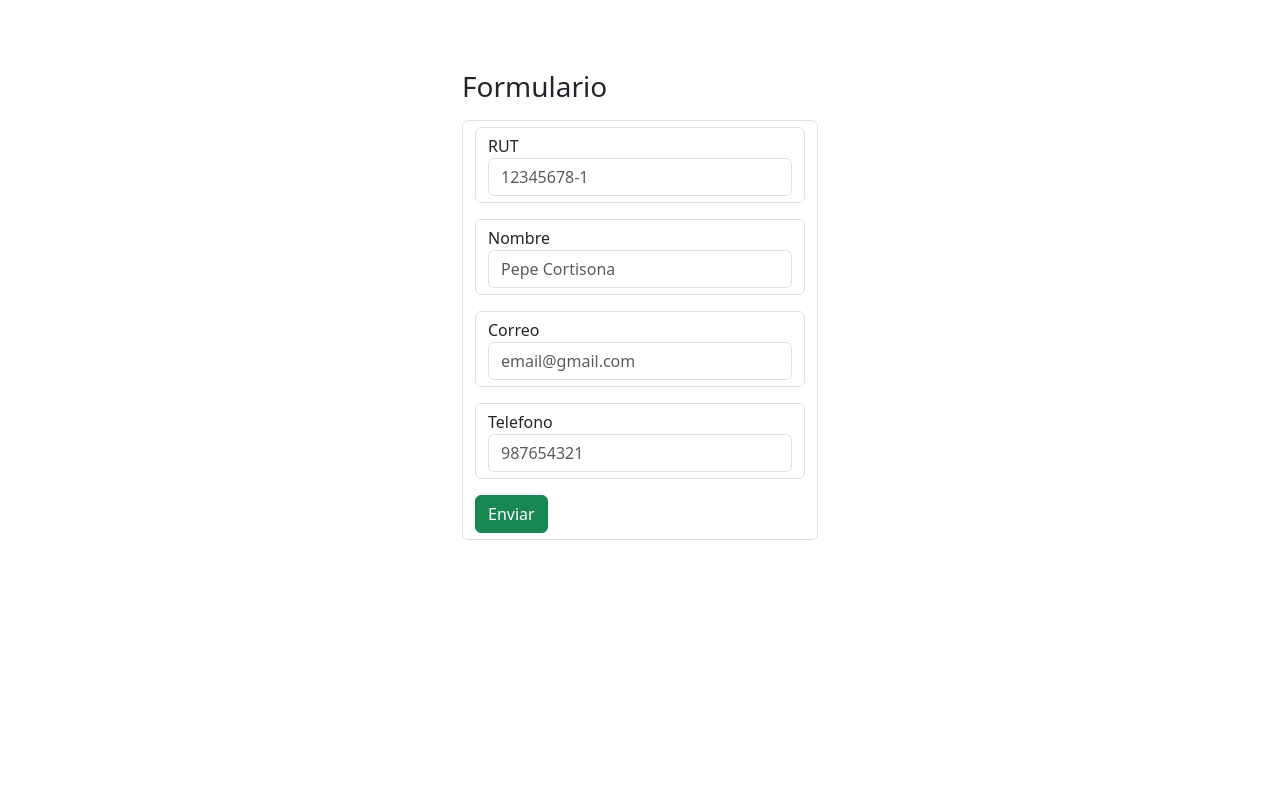
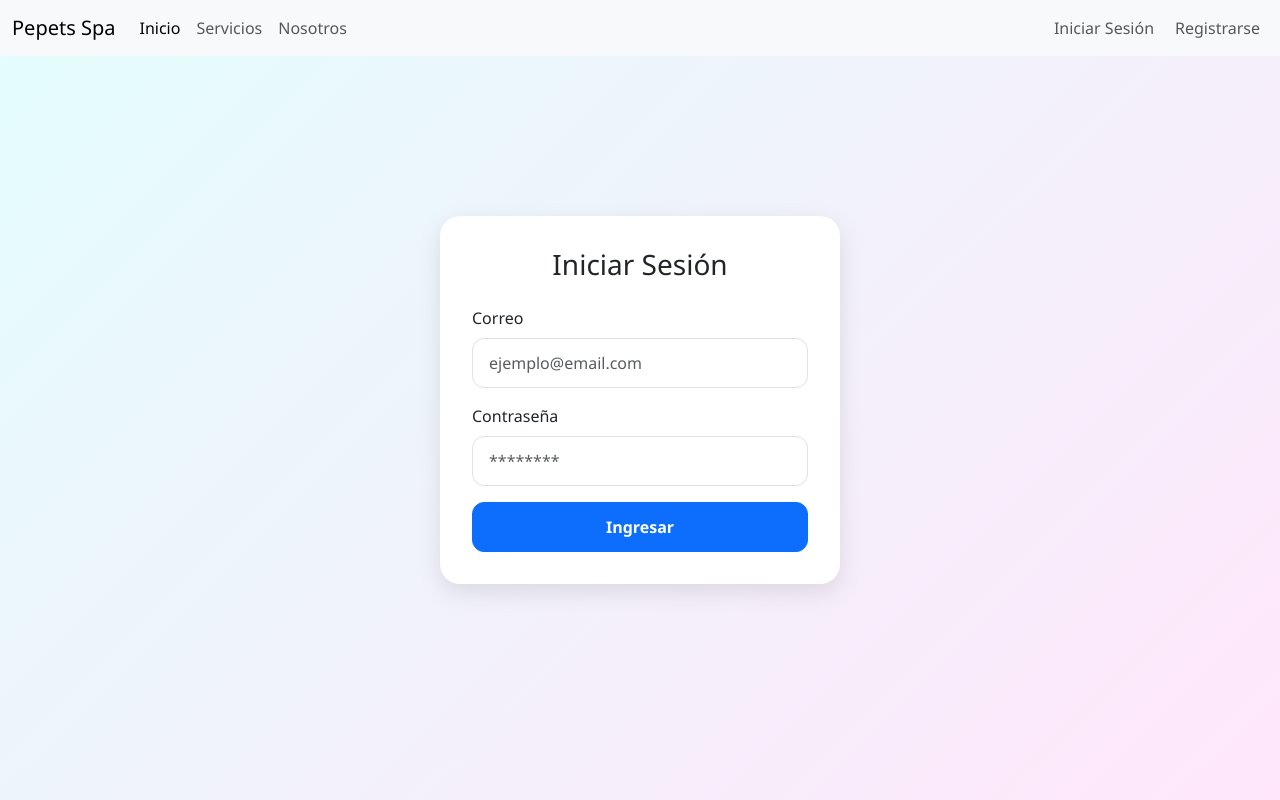
Before and after one commit to NelsonCofre/pepe-tech, a plain HTML site: page login.html in a window 1280 px wide. Drawn offline with nearby package versions, Linux system fonts and the light colour scheme.

Commit message:
Cambios 0.2

```diff
--- /dev/null
+++ b/js/login.js
@@ -0,0 +1,3 @@
+document.getElementById("btn").addEventListener("click", () => {
+  alert("Boton clickeado");
+});
--- a/login.html
+++ b/login.html
@@ -12,58 +12,75 @@
     <link rel="stylesheet" href="style.css" />
     <title>Pepets Spa</title>
   </head>
-  <body>
-    <div class="container">
-      <div class="row">
-        <div class="col-sm-12 col-md-4 col-lg-4"></div>
+  <body class="login-page">
+    <nav class="navbar navbar-expand-lg bg-body-tertiary fixed-top">
+      <div class="container-fluid">
+        <a class="navbar-brand" href="#">Pepets Spa</a>
+        <button
+          class="navbar-toggler"
+          type="button"
+          data-bs-toggle="collapse"
+          data-bs-target="#navbarNav"
+          aria-controls="navbarNav"
+          aria-expanded="false"
+          aria-label="Toggle navigation"
+        >
+          <span class="navbar-toggler-icon"></span>
+        </button>
 
-        <div class="col-sm-12 col-md-4 col-lg-4 form-style">
-          <h3 class="mb-3">Formulario</h3>
-          <form action="" class="form-control">
-            <div class="form-control mb-3">
-              <label for="">RUT</label>
-              <input
-                type="input"
-                class="form-control"
-                id="rut"
-                placeholder="12345678-1"
-              />
+        <div class="collapse navbar-collapse" id="navbarNav">
+          <ul class="navbar-nav">
+            <li class="nav-item">
+              <a class="nav-link active" aria-current="page" href="index.html"
+                >Inicio</a
+              >
+            </li>
+            <li class="nav-item">
+              <a class="nav-link" href="servicios.html">Servicios</a>
+            </li>
+            <li class="nav-item">
+              <a class="nav-link" href="nosotros.html">Nosotros</a>
+            </li>
+          </ul>
+
+          <!-- Botones a la derecha -->
+          <ul class="navbar-nav ms-auto">
+            <li class="nav-item">
+              <a class="nav-link btn-login" href="login.html">Iniciar Sesión</a>
+            </li>
+            <li class="nav-item">
+              <a class="nav-link btn btn-register" href="registro.html"
+                >Registrarse</a
+              >
+            </li>
+          </ul>
         </div>
-            <div class="form-control mb-3">
-              <label for="">Nombre</label>
-              <input
-                type="text"
-                class="form-control"
-                id="nombre"
-                placeholder="Pepe Cortisona"
-              />
       </div>
-            <div class="form-control mb-3">
-              <label for="">Correo</label>
+    </nav>
+
+    <div class="login-card">
+      <h3 class="mb-4">Iniciar Sesión</h3>
+      <form>
+        <div class="mb-3 text-start">
+          <label for="email" class="form-label">Correo</label>
           <input
             type="email"
             class="form-control"
             id="email"
-                placeholder="email@gmail.com"
+            placeholder="ejemplo@email.com"
           />
         </div>
-            <div class="form-control mb-3">
-              <label for="">Telefono</label>
+        <div class="mb-3 text-start">
+          <label for="password" class="form-label">Contraseña</label>
           <input
-                type="number"
+            type="password"
             class="form-control"
-                id="telefono"
-                placeholder="987654321"
+            id="password"
+            placeholder="********"
           />
         </div>
-            <button class="btn btn-success btn-primary" type="submit">
-              Enviar
-            </button>
+        <button class="btn btn-primary w-100 btn-custom">Ingresar</button>
       </form>
-        </div>
-
-        <div class="col-sm-12 col-md-4 col-lg-4"></div>
-      </div>
     </div>
   </body>
 </html>
--- a/style.css
+++ b/style.css
@@ -1,6 +1,7 @@
 /* Ajuste para que el contenido no quede tapado por la navbar fija */
 body {
   padding-top: 70px; /* Ajusta según la altura de tu navbar */
+  font-family: "Segoe UI", sans-serif;
 }
 
 /* Hero */
@@ -10,27 +11,23 @@ body {
 }
 
 .hero .overlay {
-  background-color: rgba(0, 0, 0, 0.40); /* opacidad del overlay */
+  background-color: rgba(0, 0, 0, 0.4); /* opacidad del overlay */
 }
 
 .hero-content h1 {
   font-size: 3rem;
-  text-shadow: 2px 2px 6px rgba(0,0,0,0.6);
+  text-shadow: 2px 2px 6px rgba(0, 0, 0, 0.6);
 }
 
 .hero-content p {
   font-size: 1.2rem;
-  text-shadow: 1px 1px 4px rgba(0,0,0,0.5);
+  text-shadow: 1px 1px 4px rgba(0, 0, 0, 0.5);
 }
 
-
 /* Botón Iniciar Sesión */
-
 .btn-register {
-
   margin-left: 5px;
 }
-
 
 .navbar .btn-login:hover {
   background-color: hsla(214, 100%, 58%, 0.35);
@@ -39,10 +36,46 @@ body {
 }
 
 /* Botón Registrarse */
-
 .navbar .btn-register:hover {
-
   background-color: hsla(214, 100%, 58%, 0.35);
   color: #fff;
   transform: scale(1.05);
 }
+
+/* ===================== */
+/* ESTILOS DEL LOGIN     */
+/* ===================== */
+
+/* Fondo del login (sobrescribe padding-top solo para login) */
+.login-page {
+  padding-top: 0; /* quita espacio extra del navbar */
+  min-height: 100vh;
+  display: flex;
+  align-items: center;
+  justify-content: center;
+  background: linear-gradient(135deg, #e3fdfd, #ffe6fa);
+}
+
+/* Tarjeta del formulario */
+.login-card {
+  background: #fff;
+  border-radius: 20px;
+  box-shadow: 0 8px 25px rgba(0, 0, 0, 0.1);
+  padding: 2rem;
+  width: 100%;
+  max-width: 400px;
+  text-align: center;
+}
+
+/* Inputs */
+.login-card .form-control {
+  border-radius: 12px;
+  padding: 0.75rem 1rem;
+}
+
+/* Botón */
+.login-card .btn-custom {
+  border-radius: 12px;
+  padding: 0.75rem;
+  font-weight: 600;
+}
```
Also changed, not shown: index.html (+33 -10 lines), servicios.html (+3 -3 lines). Lines whose indentation alone changed are shown as unchanged.
